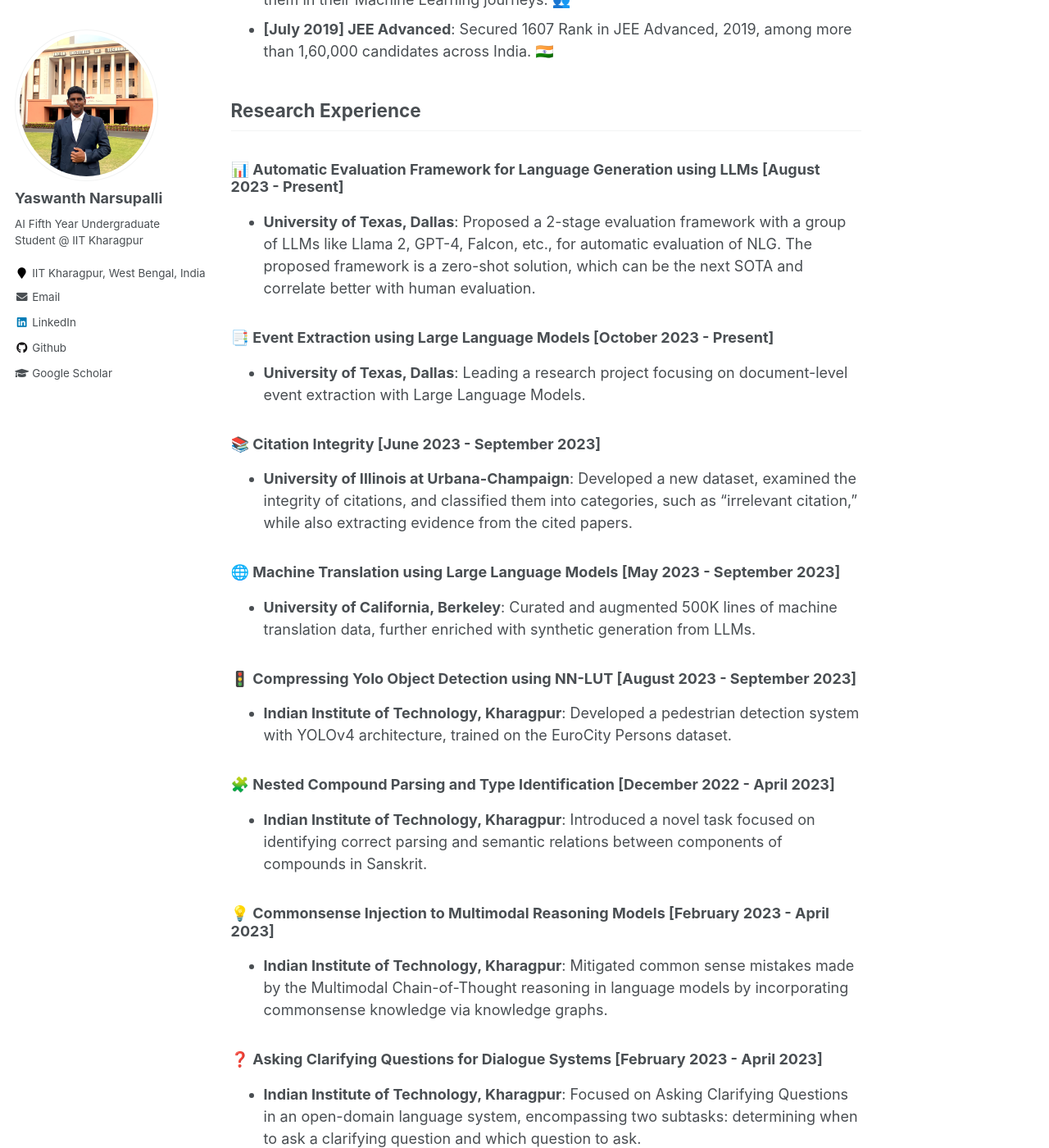
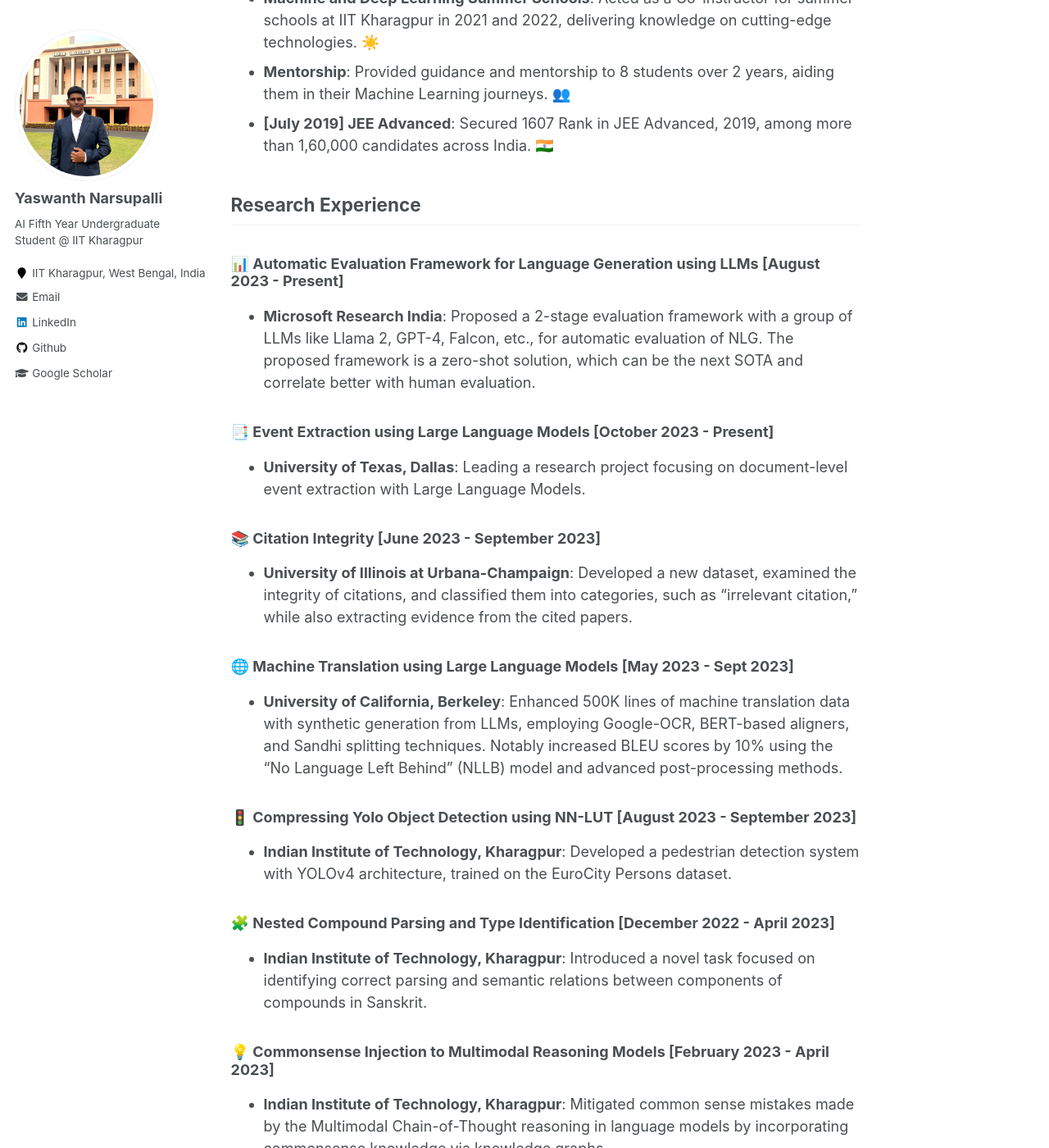
Before and after one commit to yaswanth-iitkgp/yaswanth-iitkgp.github.io, a Jekyll site: the page built from _pages/about.md, in a window 1280 px wide and 1400 px high, scrolled down 1582 px. Shown: the whole window at 82% size. Built offline with Jekyll 4.4.1, drawn with Linux system fonts in a browser that asks for light colours.

```diff
--- a/_pages/about.md
+++ b/_pages/about.md
@@ -24,7 +24,7 @@ If you have any ideas that you would like to collaborate on, hit me up!
 ## Research Internships 🧪
 
 <p align="center">
-  <img src="images/uiuc_logo.png" alt="UIUC Logo" width="100"/>&nbsp;&nbsp;&nbsp;&nbsp;&nbsp;
+  <img src="images/uiuc_logo.png" alt="UIUC Logo" />&nbsp;&nbsp;&nbsp;&nbsp;&nbsp;
   <img src="images/ucb_logo.png" alt="UC Berkeley Logo" width="100"/>&nbsp;&nbsp;&nbsp;&nbsp;&nbsp;
   <img src="images/utd_logo.png" alt="UT Dallas Logo" width="100"/>&nbsp;&nbsp;&nbsp;&nbsp;&nbsp;
   <img src="images/iitkgp_logo.png" alt="IIT Kharagpur Logo" width="100"/>&nbsp;&nbsp;&nbsp;&nbsp;&nbsp;
@@ -48,7 +48,7 @@ If you have any ideas that you would like to collaborate on, hit me up!
 
 ## Research Experience
 ### 📊 Automatic Evaluation Framework for Language Generation using LLMs [August 2023 - Present]
-- **University of Texas, Dallas**: Proposed a 2-stage evaluation framework with a group of LLMs like Llama 2, GPT-4, Falcon, etc., for automatic evaluation of NLG. The proposed framework is a zero-shot solution, which can be the next SOTA and correlate better with human evaluation.
+- **Microsoft Research India**: Proposed a 2-stage evaluation framework with a group of LLMs like Llama 2, GPT-4, Falcon, etc., for automatic evaluation of NLG. The proposed framework is a zero-shot solution, which can be the next SOTA and correlate better with human evaluation.
 
 ### 📑 Event Extraction using Large Language Models [October 2023 - Present]
 - **University of Texas, Dallas**: Leading a research project focusing on document-level event extraction with Large Language Models.
@@ -56,8 +56,8 @@ If you have any ideas that you would like to collaborate on, hit me up!
 ### 📚 Citation Integrity [June 2023 - September 2023]
 - **University of Illinois at Urbana-Champaign**: Developed a new dataset, examined the integrity of citations, and classified them into categories, such as "irrelevant citation," while also extracting evidence from the cited papers.
 
-### 🌐 Machine Translation using Large Language Models [May 2023 - September 2023]
-- **University of California, Berkeley**: Curated and augmented 500K lines of machine translation data, further enriched with synthetic generation from LLMs.
+### 🌐 Machine Translation using Large Language Models [May 2023 - Sept 2023]
+- **University of California, Berkeley**: Enhanced 500K lines of machine translation data with synthetic generation from LLMs, employing Google-OCR, BERT-based aligners, and Sandhi splitting techniques. Notably increased BLEU scores by 10% using the "No Language Left Behind" (NLLB) model and advanced post-processing methods.
 
 ### 🚦 Compressing Yolo Object Detection using NN-LUT [August 2023 - September 2023]
 - **Indian Institute of Technology, Kharagpur**: Developed a pedestrian detection system with YOLOv4 architecture, trained on the EuroCity Persons dataset.
```
